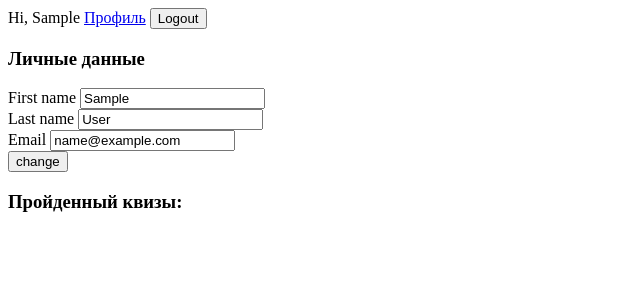
After one commit to lyamire/game_of_tones, a Django app: page /accounts/profile/ in a window 1280 px wide. The commit adds this page. Shown: the top 300 px of the page, without its empty margins (0-640 px from the left). Run offline with Django 5.2, Linux system fonts and the light colour scheme; the visitor is signed in with stand-in values (Sample User, id 1); data comes from the database, SQL or seed files in the repository; data that the repository does not hold is empty.

Commit message:
accounts: profile

```diff
--- a/accounts/models.py
+++ b/accounts/models.py
@@ -4,7 +4,6 @@ from django.db import models
 
 class Profile(models.Model):
     user: User = models.OneToOneField(User, on_delete=models.CASCADE)
-    nickname = models.CharField(max_length=20)
 
     def __str__(self):
         return str(self.user)
--- /dev/null
+++ b/accounts/templates/accounts/profile.html
@@ -0,0 +1,33 @@
+{% extends 'quiz/base.html' %}
+
+{% block title %} Profile {% endblock %}
+
+{% block body %}
+    <h3>Личные данные</h3>
+    <form action="{% url 'accounts:profile' %}" method="post">
+        {% csrf_token %}
+        <div style="display: flex; flex-direction: column;">
+            <label>
+                First name
+                <input type="text" name="first_name" value="{{ profile.user.first_name }}" />
+            </label>
+            <label>
+                Last name
+                <input type="text" name="last_name" value="{{ profile.user.last_name }}" />
+            </label>
+            <label>
+                Email
+                <input type="email" name="email" value="{{ profile.user.email }}" />
+            </label>
+        </div>
+        <input type="submit" value="change" class="btn btn-danger"/>
+    </form>
+        <div style="display: flex; flex-direction: column">
+            <h3>Пройденный квизы:</h3>
+            <ul>
+                {% for game in games %}
+                    <li><a href="{% url 'quiz_details' game.quiz.id %}">{{ game.quiz.name }}</a> - {{ game.score }} балло</li>
+                {% endfor %}
+            </ul>
+        </div>
+{% endblock %}
--- a/accounts/urls.py
+++ b/accounts/urls.py
@@ -8,4 +8,5 @@ urlpatterns = [
     path('login/', LoginView.as_view(template_name='accounts/login.html'), name='login'),
     path('logout/', LogoutView.as_view(), name='logout'),
     path('register', views.register, name='register'),
+    path('profile/', views.profile_details, name='profile'),
 ]
--- a/accounts/views.py
+++ b/accounts/views.py
@@ -1,10 +1,13 @@
-from django.shortcuts import render
+from django.contrib.auth.decorators import login_required
+from django.shortcuts import get_object_or_404, render
 
 # Create your views here.
 from django.shortcuts import render, redirect
 from django.contrib import messages
 from django.contrib.auth import login
 from .forms import RegisterForm
+from .models import Profile
+
 
 def register(request):
     if request.method == 'GET':
@@ -21,3 +24,32 @@ def register(request):
             return redirect('index')
         else:
             return render(request, 'accounts/register.html', {'form': form})
+
+@login_required
+def profile_details(request):
+    profile: Profile = Profile.objects.get_or_create(user=request.user)[0]
+
+    games = {}
+    for game in profile.user.games.order_by('-score').all():
+        if game.quiz.id in games:
+            continue
+        games[game.quiz.id] = game
+
+    if request.method == 'GET':
+        context = {
+            'profile': profile,
+            'games': games.values()
+        }
+
+        return render(request, 'accounts/profile.html', context)
+    if request.method == 'POST':
+        first_name: str = request.POST.get('first_name')
+        last_name: str = request.POST.get('last_name')
+        email: str = request.POST.get('email')
+
+        profile.user.first_name = first_name
+        profile.user.last_name = last_name
+        profile.user.email = email
+        profile.user.save()
+
+        return redirect('accounts:profile')
--- a/quiz/templates/quiz/base.html
+++ b/quiz/templates/quiz/base.html
@@ -12,7 +12,7 @@
         <form action="{% url 'accounts:logout' %}?next={{ request.path }}" method="post">
             {% csrf_token %}
             <span>Hi, {{ request.user.username | title }}</span>
-{#            <span><a href="{% url 'accounts:profile' %}">Профиль</a></span>#}
+            <span><a href="{% url 'accounts:profile' %}">Профиль</a></span>
             <input type="submit" value="Logout" class="btn btn-danger"/>
         </form>
     {% else %}
--- a/quiz/templates/quiz/question_details.html
+++ b/quiz/templates/quiz/question_details.html
@@ -10,7 +10,7 @@
         {% if file.attachment_type == 'AUD' %}
         <audio controls src="{% url 'file' file.id %}"></audio>
         {% else %}
-        <img src="{% url 'file' file.id %}" alt="question" />
+        <img src="{% url 'file' file.id %}" alt="question" style="max-width: 300px; max-height: 300px;"/>
         {% endif %}
     {% endif %}
     <form action="{% url 'question' game.id round.id question.id %}" method="post">
@@ -20,7 +20,7 @@
             <div style="display: flex; flex-direction: column;">
             {% for answer in answers %}
                 <span>
-                    <input type="radio" id="answer-{{ answer.id }}" name="answer" value="{{ answer.answer }}" />
+                    <input type="radio" id="answer-{{ answer.id }}" name="answer" required value="{{ answer.answer }}" />
                     <label for="answer-{{ answer.id }}">{{ answer.answer }}</label>
                 </span>
             {% endfor %}
@@ -29,7 +29,7 @@
         {% else %}
             <span>
                 <label for="answer">Ваш ответ: </label>
-                <input type="text" id="answer" name="answer" autocomplete="off"/>
+                <input type="text" id="answer" name="answer" required autocomplete="off"/>
             </span>
         {% endif %}
         <input type="submit" value="Ответить" class="btn btn-danger"/>
```
Also changed, not shown: accounts/migrations/0002_remove_profile_nickname.py (added).
